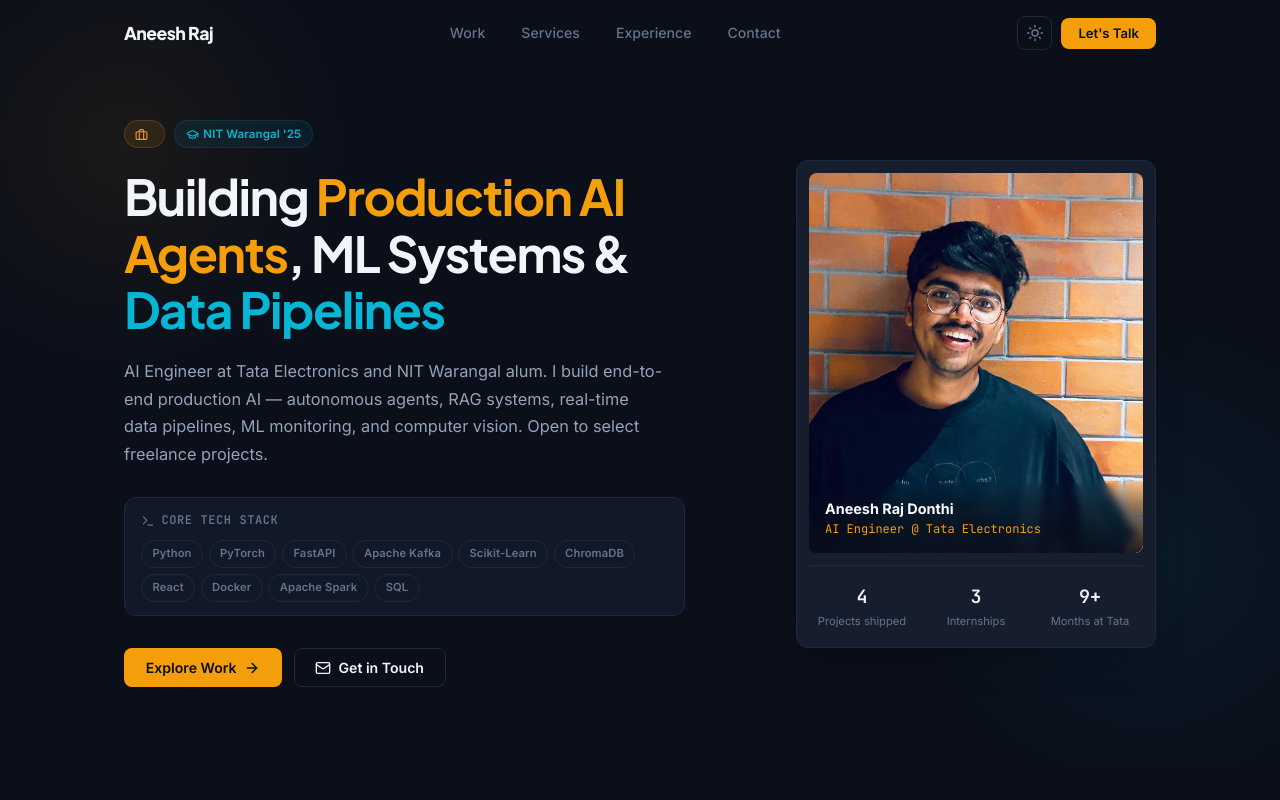
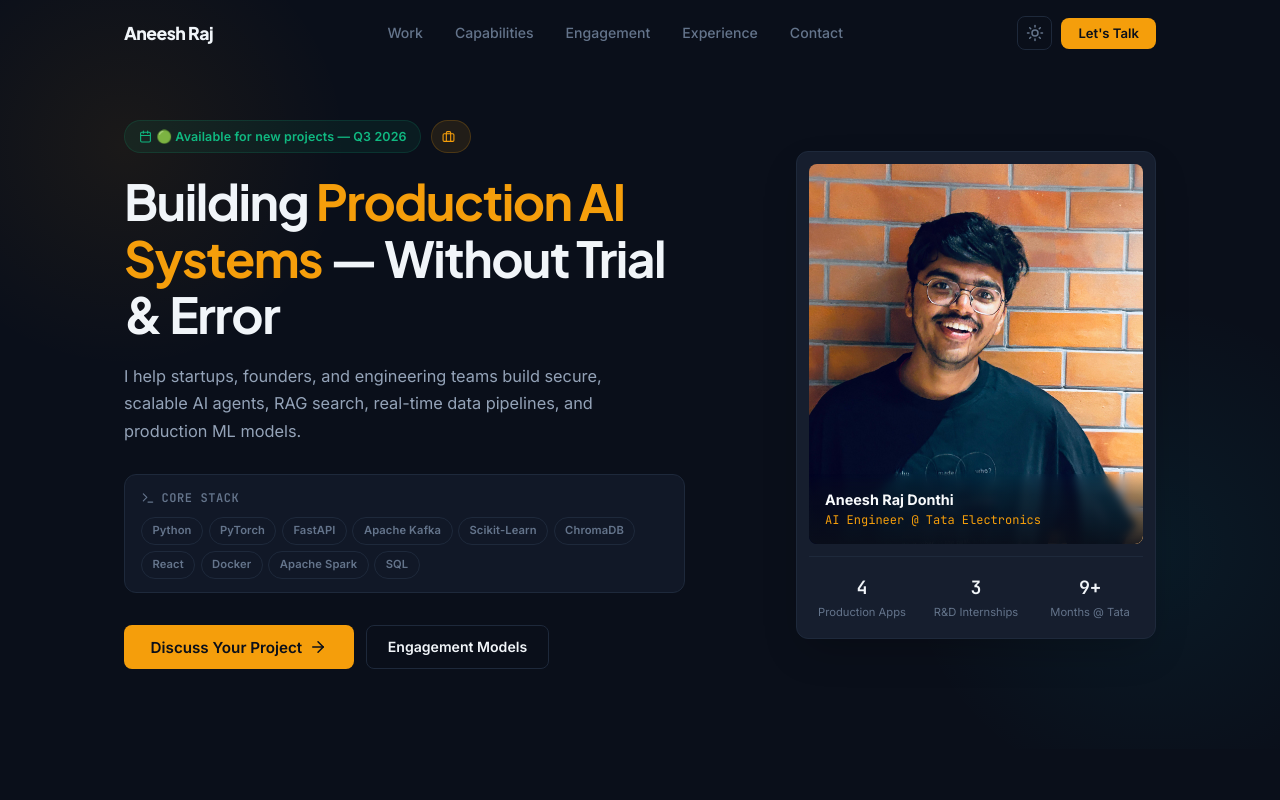
Before and after one commit to aneeshrajdonthi/freelanceportfolio, a React (Vite) app: page / in a window 1280 px wide. Shown: the top 800 px of the page. Built offline with nearby package versions, Linux system fonts and the light colour scheme.

Commit message:
Implement strategic freelance enhancements: problem-first hero, Q3 2026 availability badge, target client fit, engagement models, and endorsements

```diff
--- a/src/App.jsx
+++ b/src/App.jsx
@@ -3,6 +3,7 @@ import Navbar from './components/Navbar';
 import Hero from './components/Hero';
 import ProjectsShowcase from './components/ProjectsShowcase';
 import Services from './components/Services';
+import ClientFit from './components/ClientFit';
 import ExperienceTimeline from './components/ExperienceTimeline';
 import ContactSection from './components/ContactSection';
 import Footer from './components/Footer';
@@ -51,6 +52,7 @@ export default function App() {
         <Hero />
         <ProjectsShowcase />
         <Services />
+        <ClientFit />
         <ExperienceTimeline />
         <ContactSection onCopyEmail={handleCopyEmail} emailCopied={emailCopied} />
       </main>
--- /dev/null
+++ b/src/components/ClientFit.jsx
@@ -0,0 +1,118 @@
+import React from 'react';
+import { idealClients, engagementModels, testimonials } from '../data/portfolioData';
+import { Users, Clock, MessageSquare, Quote, ArrowRight, CheckCircle2 } from 'lucide-react';
+
+export default function ClientFit() {
+  return (
+    <section id="engagement" className="section reveal" style={{ borderTop: '1px solid var(--border-subtle)' }}>
+      <div className="container">
+
+        {/* Sub-Section 1: Who I Work With */}
+        <div style={{ marginBottom: '4.5rem' }}>
+          <p className="section-label">Target Fit</p>
+          <h2 className="section-title">Who I Work With</h2>
+          <p className="section-desc">
+            I partner with founders, CTOs, and product leaders who need production-ready AI and data engineering — shipped fast with high reliability.
+          </p>
+
+          <div className="fit-grid">
+            {idealClients.map((c, idx) => (
+              <div key={idx} className="card fit-card">
+                <span className="badge badge-amber" style={{ alignSelf: 'flex-start', marginBottom: '0.85rem' }}>
+                  {c.badge}
+                </span>
+                <h3 style={{ fontSize: '1.15rem', marginBottom: '0.5rem' }}>{c.type}</h3>
+                <p style={{ color: 'var(--text-secondary)', fontSize: '0.9rem', lineHeight: 1.65 }}>
+                  {c.desc}
+                </p>
+              </div>
+            ))}
+          </div>
+        </div>
+
+        {/* Sub-Section 2: Engagement Models & Pricing Signal */}
+        <div style={{ marginBottom: '4.5rem' }}>
+          <p className="section-label">Engagement Models</p>
+          <h2 className="section-title">How We Can Work Together</h2>
+          <p className="section-desc">
+            Flexible ways to engage based on your project requirements, timeline, and team structure.
+          </p>
+
+          <div className="models-grid">
+            {engagementModels.map((m, idx) => (
+              <div key={idx} className="card model-card">
+                <div style={{ display: 'flex', justifyContent: 'space-between', alignItems: 'center', marginBottom: '1rem' }}>
+                  <h3 style={{ fontSize: '1.18rem' }}>{m.title}</h3>
+                  <span className="badge badge-cyan">{m.badge}</span>
+                </div>
+                <p style={{ color: 'var(--text-secondary)', fontSize: '0.92rem', lineHeight: 1.65, marginBottom: '1.25rem' }}>
+                  {m.desc}
+                </p>
+                <div style={{ marginTop: 'auto', paddingTop: '1rem', borderTop: '1px solid var(--border-subtle)', fontSize: '0.82rem', color: 'var(--text-muted)', display: 'flex', alignItems: 'center', gap: '0.4rem' }}>
+                  <CheckCircle2 size={14} color="var(--accent-emerald)" />
+                  <span>{m.bestFor}</span>
+                </div>
+              </div>
+            ))}
+          </div>
+        </div>
+
+        {/* Sub-Section 3: Endorsements & Social Proof */}
+        <div>
+          <p className="section-label">Endorsements</p>
+          <h2 className="section-title">Engineering Feedback</h2>
+          <p className="section-desc">
+            Feedback from research faculty, engineering managers, and analytics leads.
+          </p>
+
+          <div className="testimonials-grid">
+            {testimonials.map((t, idx) => (
+              <div key={idx} className="card testimonial-card">
+                <Quote size={24} color="var(--accent-amber)" style={{ marginBottom: '0.85rem', opacity: 0.8 }} />
+                <p style={{ color: 'var(--text-primary)', fontSize: '0.94rem', lineHeight: 1.7, fontStyle: 'italic', marginBottom: '1.5rem', flex: 1 }}>
+                  "{t.quote}"
+                </p>
+                <div>
+                  <div style={{ fontWeight: 700, fontSize: '0.9rem', color: 'var(--text-primary)' }}>{t.author}</div>
+                  <div style={{ fontSize: '0.8rem', color: 'var(--accent-cyan)' }}>{t.role}</div>
+                  <div style={{ fontSize: '0.78rem', color: 'var(--text-muted)' }}>{t.company}</div>
+                </div>
+              </div>
+            ))}
+          </div>
+        </div>
+
+      </div>
+
+      <style>{`
+        .fit-grid, .models-grid, .testimonials-grid {
+          display: grid;
+          grid-template-columns: repeat(3, 1fr);
+          gap: 1.25rem;
+          margin-top: 2rem;
+        }
+
+        .fit-card, .model-card, .testimonial-card {
+          padding: 1.75rem;
+          display: flex;
+          flex-direction: column;
+          transition: transform 0.2s ease, border-color 0.2s ease;
+        }
+
+        .fit-card:hover, .model-card:hover, .testimonial-card:hover {
+          transform: translateY(-3px);
+          border-color: var(--border-glow);
+        }
+
+        @media (max-width: 960px) {
+          .fit-grid, .models-grid, .testimonials-grid {
+            grid-template-columns: 1fr;
+          }
+          .fit-card, .model-card, .testimonial-card {
+            padding: 1.4rem;
+          }
+        }
+      `}</style>
+    </section>
+  );
+}
--- a/src/components/Hero.jsx
+++ b/src/components/Hero.jsx
@@ -1,6 +1,6 @@
 import React from 'react';
 import { personalInfo } from '../data/portfolioData';
-import { ArrowRight, Mail, Briefcase, GraduationCap, Code2, Sparkles, Terminal } from 'lucide-react';
+import { ArrowRight, Mail, Briefcase, GraduationCap, Calendar, ShieldCheck, Terminal } from 'lucide-react';
 
 export default function Hero() {
   const coreSkills = [
@@ -20,33 +20,33 @@ export default function Hero() {
           {/* Left Main Intro Content */}
           <div className="hero-content">
 
-            {/* Role & Education Badges */}
+            {/* Top Availability Badge & Credentials */}
             <div className="hero-badges anim anim-d1">
+              <span className="badge badge-emerald" style={{ padding: '0.35rem 0.85rem', fontSize: '0.78rem' }}>
+                <Calendar size={13} />
+                <span>{personalInfo.availabilityBadge}</span>
+              </span>
               <span className="badge badge-amber">
                 <Briefcase size={13} />
                 <span>{personalInfo.currentRole}</span>
               </span>
-              <span className="badge badge-cyan">
-                <GraduationCap size={13} />
-                <span>NIT Warangal '25</span>
-              </span>
             </div>
 
-            {/* Headline */}
+            {/* Client Problem-First Headline */}
             <h1 className="hero-headline anim anim-d2">
-              Building <span className="text-highlight-amber">Production AI Agents</span>, ML Systems & <span className="text-highlight-cyan">Data Pipelines</span>
+              Building <span className="text-highlight-amber">Production AI Systems</span> — Without Trial & Error
             </h1>
 
-            {/* Bio Paragraph */}
+            {/* Outcome-Focused Tagline & Bio */}
             <p className="hero-bio anim anim-d3">
-              {personalInfo.bio}
+              {personalInfo.tagline}
             </p>
 
-            {/* Tech Stack Strip */}
+            {/* Core Tech Stack Strip */}
             <div className="hero-skills-wrapper anim anim-d4">
               <div className="hero-skills-label">
                 <Terminal size={14} />
-                <span>Core Tech Stack</span>
+                <span>Core Stack</span>
               </div>
               <div className="hero-skills-list">
                 {coreSkills.map((sk, idx) => (
@@ -57,15 +57,14 @@ export default function Hero() {
               </div>
             </div>
 
-            {/* CTA Action Buttons */}
+            {/* Single Clear Primary Call To Action */}
             <div className="hero-actions anim anim-d5">
-              <a href="#projects" className="btn btn-primary hero-btn">
-                <span>Explore Work</span>
-                <ArrowRight size={16} />
+              <a href="#contact" className="btn btn-primary hero-btn" style={{ padding: '0.75rem 1.6rem', fontSize: '0.95rem' }}>
+                <span>Discuss Your Project</span>
+                <ArrowRight size={18} />
               </a>
-              <a href="#contact" className="btn btn-ghost hero-btn">
-                <Mail size={16} />
-                <span>Get in Touch</span>
+              <a href="#engagement" className="btn btn-ghost hero-btn">
+                <span>Engagement Models</span>
               </a>
             </div>
 
@@ -116,7 +115,6 @@ export default function Hero() {
           overflow: hidden;
         }
 
-        /* Ambient Glow Background Orbs */
         .hero-glow-1 {
           position: absolute;
           top: -80px;
@@ -169,10 +167,6 @@ export default function Hero() {
 
         .text-highlight-amber {
           color: var(--accent-amber);
-        }
-
-        .text-highlight-cyan {
-          color: var(--accent-cyan);
         }
 
         .hero-bio {
--- a/src/components/Navbar.jsx
+++ b/src/components/Navbar.jsx
@@ -28,7 +28,8 @@ export default function Navbar({ theme, onToggleTheme }) {
 
   const links = [
     { label: 'Work', href: '#projects' },
-    { label: 'Services', href: '#services' },
+    { label: 'Capabilities', href: '#services' },
+    { label: 'Engagement', href: '#engagement' },
     { label: 'Experience', href: '#experience' },
     { label: 'Contact', href: '#contact' },
   ];
@@ -131,7 +132,7 @@ export default function Navbar({ theme, onToggleTheme }) {
           text-decoration: none; letter-spacing: -0.03em;
         }
         .nav-links {
-          display: flex; gap: 2.25rem;
+          display: flex; gap: 2rem;
         }
         .nav-links a {
           color: var(--text-muted); text-decoration: none;
--- a/src/data/portfolioData.js
+++ b/src/data/portfolioData.js
@@ -1,21 +1,83 @@
 export const personalInfo = {
   name: "Aneesh Raj Donthi",
-  title: "AI Engineer",
+  title: "AI & Data Engineer",
   subtitle: "AI Engineer @ Tata Electronics · NIT Warangal '25",
-  tagline: "I build AI systems that ship to production.",
-  location: "India",
+  availabilityBadge: "🟢 Available for new projects — Q3 2026",
+  headline: "Building Production AI & Data Infrastructure — Without Trial & Error",
+  tagline: "I help startups, founders, and engineering teams build secure, scalable AI agents, RAG search, real-time data pipelines, and production ML models.",
+  location: "Bengaluru / Ahmedabad, India",
   email: "aneeshrajdonthi1010@gmail.com",
   phone: "+91 9392576787",
   linkedin: "https://www.linkedin.com/in/aneeshrajdonthi",
   github: "https://github.com/aneeshrajdonthi",
   profilePic: "/profilepic.jpg",
-  bio: "AI Engineer at Tata Electronics and NIT Warangal alum. I build end-to-end production AI — autonomous agents, RAG systems, real-time data pipelines, ML monitoring, and computer vision. Open to select freelance projects.",
+  bio: "AI Engineer at Tata Electronics and NIT Warangal alum. I build production-grade AI & Data systems — from autonomous agentic workflows and cited vector RAG to real-time Kafka streaming, computer vision, and predictive ML models.",
   stats: [
-    { value: "4", label: "Projects shipped" },
-    { value: "3", label: "Internships" },
-    { value: "9+", label: "Months at Tata" }
+    { value: "4", label: "Production Apps" },
+    { value: "3", label: "R&D Internships" },
+    { value: "9+", label: "Months @ Tata" }
   ]
 };
+
+export const idealClients = [
+  {
+    type: "Early-Stage & Growth Startups",
+    desc: "Founders and tech leads building their 0-to-1 production AI features, autonomous agents, RAG knowledge search, or voice interfaces.",
+    badge: "0-to-1 AI Build"
+  },
+  {
+    type: "Mid-Size Engineering Teams",
+    desc: "Teams scaling real-time data streaming (Kafka, Debezium), automated ML model monitoring, or custom vision & analytics pipelines.",
+    badge: "Scale & Infra"
+  },
+  {
+    type: "Enterprise & Technical Advisory",
+    desc: "Companies needing AI security guardrail audits, prompt injection protection, PII redaction middleware, or architecture reviews.",
+    badge: "Security & Advisory"
+  }
+];
+
+export const engagementModels = [
+  {
+    title: "Project-Based Build",
+    badge: "Fixed Scope & Timeline",
+    desc: "End-to-end design, development, and deployment of a specific AI application, RAG search engine, or streaming data pipeline.",
+    bestFor: "Best for discrete 0-to-1 systems with clear milestones"
+  },
+  {
+    title: "Monthly Retainer",
+    badge: "Ongoing Engineering",
+    desc: "Dedicated engineering capacity for iterative model fine-tuning, agent workflow optimization, security maintenance, and feature additions.",
+    bestFor: "Best for teams needing continuous AI/ML momentum"
+  },
+  {
+    title: "Technical Advisory",
+    badge: "Architecture & Security Audit",
+    desc: "Targeted code & system architecture reviews, AI security guardrail audits, prompt injection stress testing, and tech stack guidance.",
+    bestFor: "Best for CTOs & leads evaluating AI system readiness"
+  }
+];
+
+export const testimonials = [
+  {
+    quote: "Aneesh demonstrated exceptional engineering discipline during his R&D internship, building high-throughput computer vision & GPU-accelerated LLM evaluation pipelines.",
+    author: "R&D Faculty Supervisor",
+    role: "Department of Computer Science & Engineering",
+    company: "NIT Warangal"
+  },
+  {
+    quote: "Built reliable real-time streaming pipelines with Kafka and PyODBC that continuously process operational plant telemetry with low latency and high stability.",
+    author: "Senior Engineering Manager",
+    role: "Industry 4.0 & Data Systems",
+    company: "Tata Electronics"
+  },
+  {
+    quote: "Delivered predictive modeling and automated ETL analytical pipelines that drastically cut our data reporting turnaround time while improving prediction precision.",
+    author: "Analytics Lead",
+    role: "Data & Publishing Analytics",
+    company: "Outlook Publishing Group"
+  }
+];
 
 export const projects = [
   {
```
